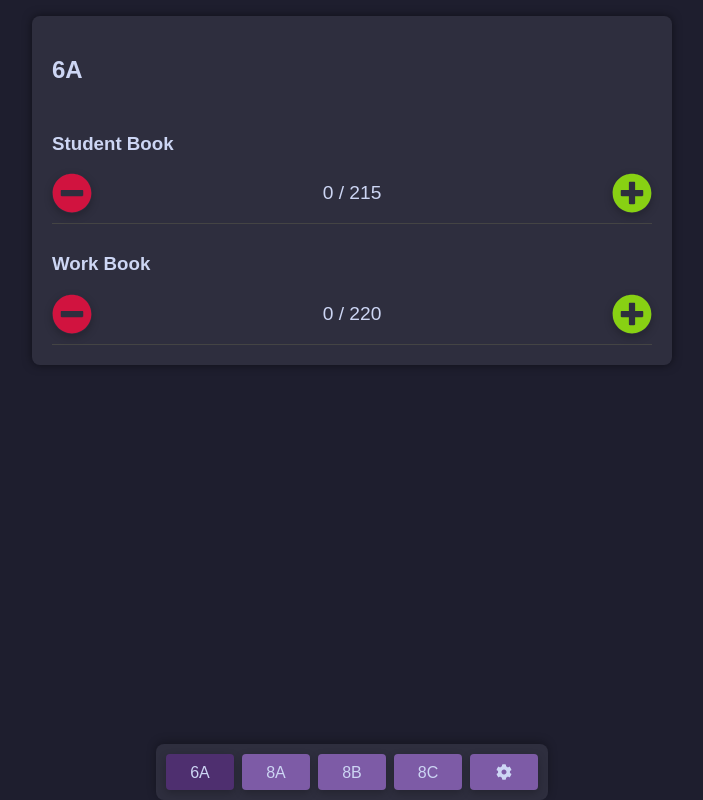
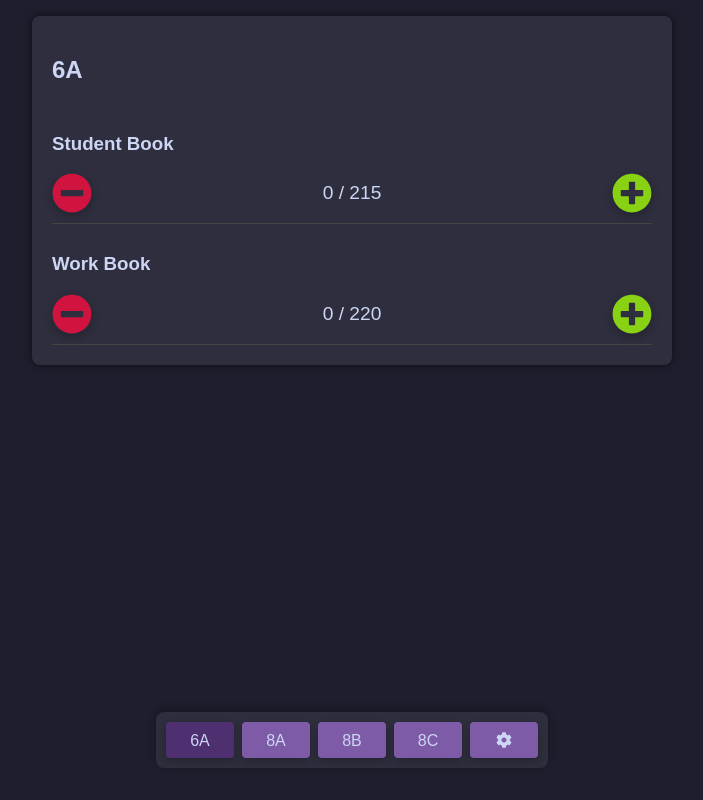
Before and after one commit to egexozel/weekly-progress-tracker, a React (Create React App) app: page / in a window 1280 px wide. Shown: the whole page, without its empty margins (288-991 px from the left). Built offline with nearby package versions, Linux system fonts and the light colour scheme.

Commit message:
Update styles.css

```diff
--- a/src/styles.css
+++ b/src/styles.css
@@ -28,7 +28,7 @@ body {
   box-shadow: 0 0 10px rgba(0, 0, 0, 0.5);
   border-radius: 8px;
   gap: 8px;
-  margin: 0 auto;
+  margin: 2em auto;
   padding: 10px;
   border-radius: 8px;
   box-shadow: 0 -2px 10px rgba(0, 0, 0, 0.3); /* Shadow on top */
```
